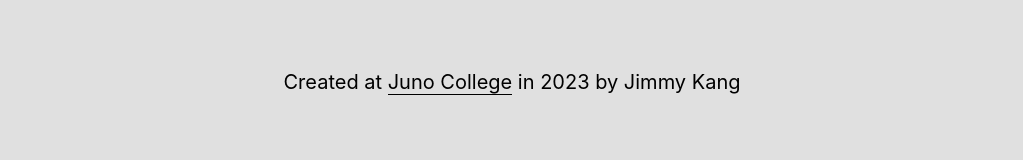
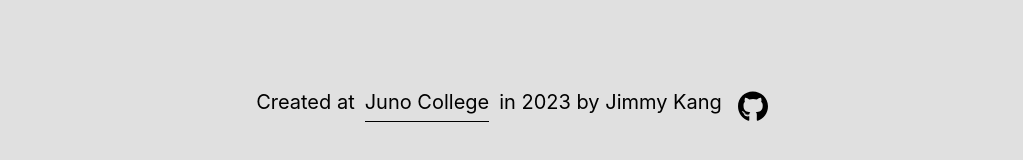
Before and after one commit to sjimmykang/med-tracker-app, a React (Create React App) app: page / in a window 1280 px wide. Shown: the part 608-768 px from the top of the page, without its empty margins (128-1151 px from the left). Built offline with nearby package versions, Linux system fonts and the light colour scheme; no server answers; the database is empty.

Commit message:
fully fleshed out

```diff
--- a/src/App.css
+++ b/src/App.css
@@ -267,12 +267,32 @@ border: 2px solid #007BFF;
 }
 
 footer {
-  margin: 1rem;
+  display: flex;
+  flex-direction: row;
+  margin: 2rem;
   text-align: center;
+  justify-content: center;
+  align-items: center;
 }
 
 footer a {
+  display: flex;
+  flex-direction: row;
+}
+
+.junoCollege {
+  margin: 0 0.5rem;
   border-bottom: 1px solid black;
+}
+
+footer p {
+  display: flex;
+}
+
+.gitHubIcon {
+  /* display: flex; */
+  width: 1.5rem;
+  margin-left: 0.8rem;
 }
 
 /* Media Queries styling */
--- a/src/App.js
+++ b/src/App.js
@@ -6,6 +6,7 @@ import ErrorPage from './Components/ErrorPage';
 import Medicine from './Components/Medicine';
 /* Assets */
 import './App.css';
+import {default as github } from './github.svg'
 
 function App() {
     return (
@@ -27,7 +28,7 @@ function App() {
             </Routes>
 
             <footer>
-          <p>Created at <a href='https://junocollege.com/'>Juno College</a> in 2023 by Jimmy Kang</p>
+                <p>Created at <a className='junoCollege' href='https://junocollege.com/'>Juno College</a> in 2023 by Jimmy Kang <a href='https://github.com/sjimmykang'><img src={github} alt='Link to my github profile' className='gitHubIcon' /></a></p>
             </footer>
         </div>
     );
--- a/src/Components/Medicine.js
+++ b/src/Components/Medicine.js
@@ -4,7 +4,7 @@ import { useParams, Link } from 'react-router-dom';
 import { useState, useEffect } from 'react';
 import { getDatabase, get, ref, update } from 'firebase/database';
 import { FontAwesomeIcon } from '@fortawesome/react-fontawesome';
-import { faClock } from '@fortawesome/free-regular-svg-icons'
+import { faClock } from '@fortawesome/free-regular-svg-icons';
 /* Components */
 /* Assets */
 import firebase from '../firebase';
```
Also changed, not shown: src/github.svg (added).
